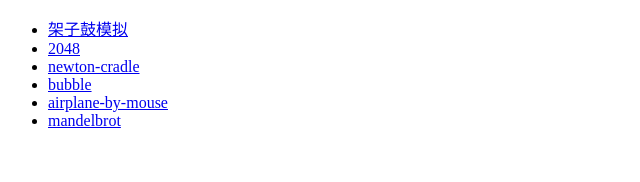
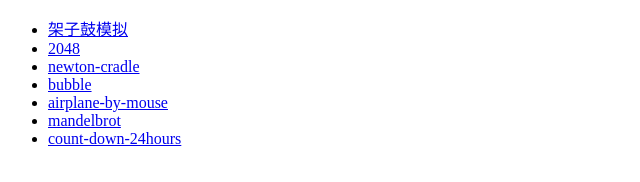
Before and after one commit to whispering233/demos, a plain HTML site: page index.html in a window 1280 px wide. Shown: the whole page, without its empty margins (0-640 px from the left). Drawn offline with Linux system fonts and the light colour scheme.

Commit message:
24 hours clock

```diff
--- a/index.html
+++ b/index.html
@@ -13,6 +13,7 @@
     <li><a href="bubble/bubble.html">bubble</a></li>
     <li><a href="airplane-by-mouse/airplane-by-mouse.html">airplane-by-mouse</a></li>
     <li><a href="mandelbrot/fractal.html">mandelbrot</a></li>
+    <li><a href="count-down/count-down.html">count-down-24hours</a></li>
 </ul>
 </body>
 </html>
```
